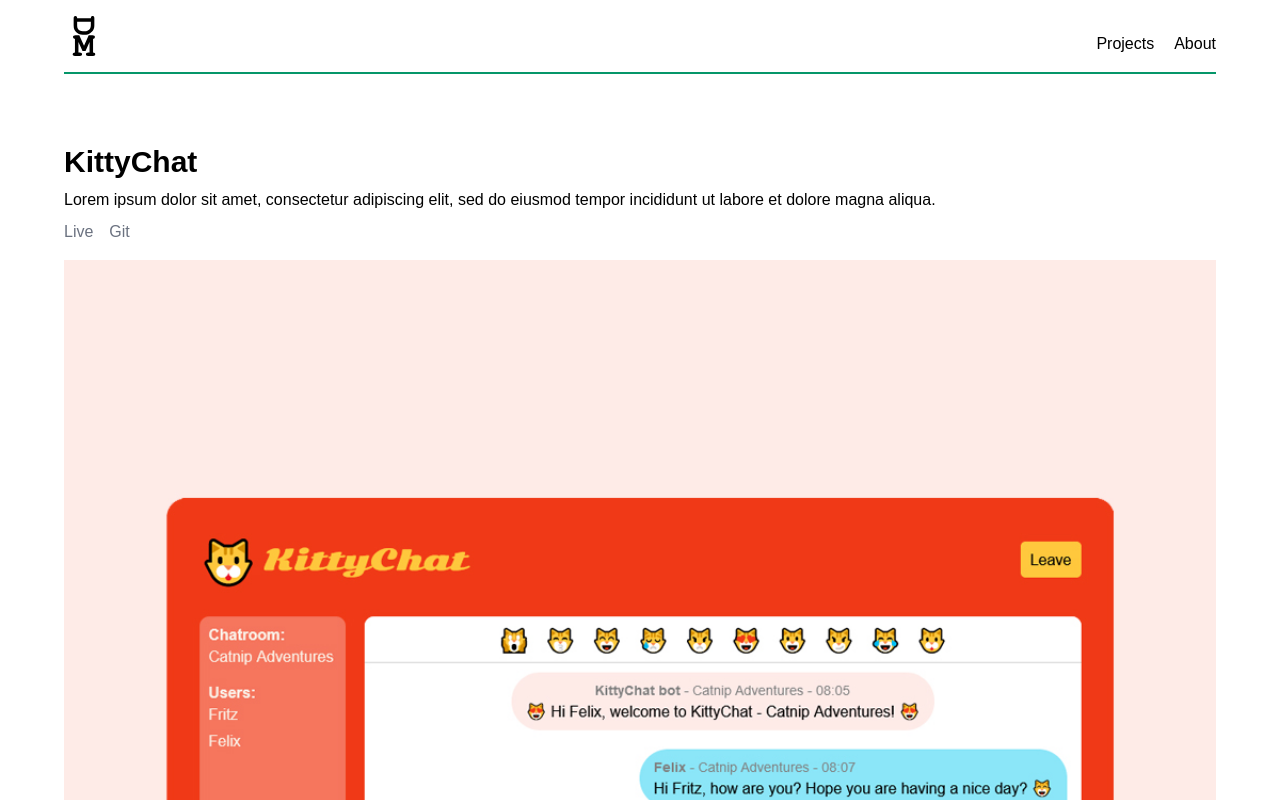
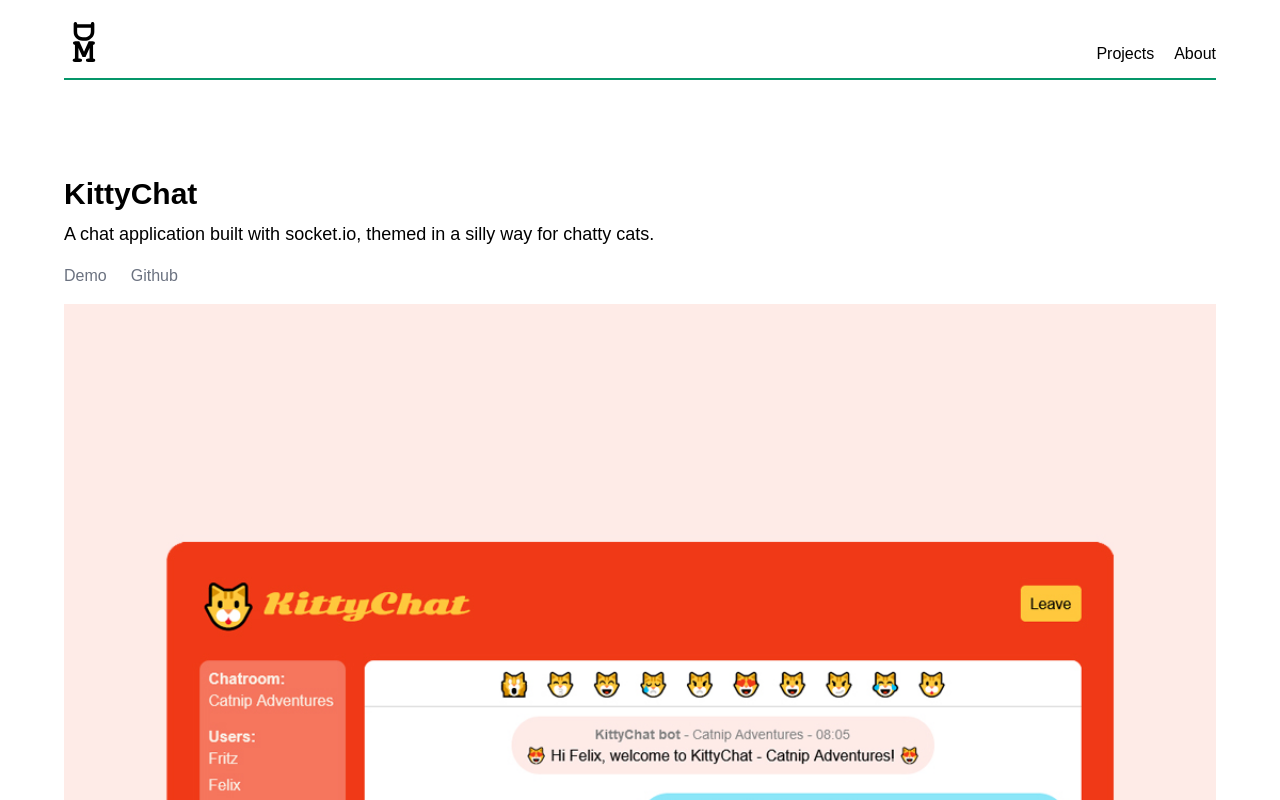
Before and after one commit to MickDellaert/portfolio2021, a Next.js app: page /projects/1 in a window 1280 px wide. Shown: the top 800 px of the page. Built offline with nearby package versions, Linux system fonts and the light colour scheme.

Commit message:
added project descriptions, footer, css updates

```diff
--- /dev/null
+++ b/components/Footer.js
@@ -0,0 +1,14 @@
+const Footer = () => {
+  return (
+    <>
+    <footer className="footer-container flex justify-center items-center bg-green-600 h-64">
+      <div>
+        <h2>mickdellaert@gmail.com</h2>
+      </div>
+    </footer>
+
+      </>
+  );
+};
+
+export default Footer;
--- a/components/Header.js
+++ b/components/Header.js
@@ -2,10 +2,10 @@ import Navbar from "./Navbar";
 import Hero from "./Hero";
 
 const Header = () => {
-    return ( <div className="header-container w-full">
+    return ( <header className="header-container w-full">
         <Navbar/>
         <Hero/>
-    </div> );
+    </header> );
 }
 
 export default Header;
--- a/components/Layout.js
+++ b/components/Layout.js
@@ -1,14 +1,15 @@
-import Navbar from "./Navbar";
-import Hero from "./Hero";
+// import Navbar from "./Navbar";
+// import Hero from "./Hero";
+// import Footer from "./Footer";
 
-const Layout = ({ children }) => {
-  return (
-    <>
-      {/* <Navbar /> */}
+// const Layout = ({ children }) => {
+//   return (
+//     <>
+//       <Navbar />
 
-      <main>{children}</main>
-    </>
-  );
-};
+//       <main>{children}</main>
+//     </>
+//   );
+// };
 
-export default Layout;
+// export default Layout;
--- a/components/Navbar.js
+++ b/components/Navbar.js
@@ -20,15 +20,15 @@ const Navbar = () => {
   return (
     <Fragment>
       <nav>
-        <div className="navbar-wrapper fixed top-0 left-0 right-0 w-full z-10 bg-white">
+        <div className="navbar-wrapper fixed top-0 left-0 right-0 w-full z-10 bg-white ">
           <div
-            className={`navbar-container flex justify-between items-end mx-6 md:mx-16 py-4 ${
+            className={`navbar-container flex justify-between items-center mx-6 md:mx-16 2xl:mx-24 h-20 ${
               colorChange
                 ? "bg-white border-b-2 border-white"
                 : "bg-white border-b-2 border-green-600"
             }`}
           >
-            <div className="logo-container">
+            <div className="logo-container self-end mb-4">
               <div className="logo">
                 <Link href="/">
                   <Image
@@ -46,7 +46,7 @@ const Navbar = () => {
               </div>
             </div>
 
-            <div className="navlinks">
+            <div className="navlinks self-end mb-3">
               {/* <Link href="/" passHref>
                 <a className={`${colorChange ? "text-green-600 hover:text-black" : "text-black hover:text-green-600"}`}>Home</a>
               </Link> */}
--- a/data.js
+++ b/data.js
@@ -3,9 +3,9 @@ export const projects = [
     id: 1,
     name: "KittyChat",
     description:
-      "Lorem ipsum dolor sit amet, consectetur adipiscing elit, sed do eiusmod tempor incididunt ut labore et dolore magna aliqua.",
+      "A chat application built with socket.io, themed in a silly way for chatty cats.",
     linkLive: "https://kittychat-app.herokuapp.com/",
-    linkName: "Live",
+    linkName: "Demo",
     linkGit: "https://github.com/MickDellaert/chatroom-exercise",
     mainImage: "/KittyChat/KittyChat-grid.jpg",
     detailImage: ["/KittyChat/KittyChat-grid.jpg"],
@@ -14,20 +14,19 @@ export const projects = [
     id: 2,
     name: "Delish Delights",
     description:
-      "Lorem ipsum dolor sit amet, consectetur adipiscing elit, sed do eiusmod tempor incididunt ut labore et dolore magna aliqua.",
+      "Have some left-overs in the fridge? Get some inspiration with this app and search by ingredient. Built with Vue and the meal API",
     linkLive: "https://delish-delights.netlify.app/",
-    linkName: "Live",
+    linkName: "Demo",
     linkGit: "https://github.com/MickDellaert/vue-api",
     mainImage: "/Delish/delish-laptop-grid-2.jpg",
-    detailImage: ["/Delish/Delish-mockup-phone.jpg","/Delish/delish-ipad.jpg"],
+    detailImage: ["/Delish/Delish-mockup-phone.jpg", "/Delish/delish-ipad.jpg"],
   },
   {
     id: 3,
     name: "Review app",
-    description:
-      "Lorem ipsum dolor sit amet, consectetur adipiscing elit, sed do eiusmod tempor incididunt ut labore et dolore magna aliqua.",
+    description: "A review app built with Angular, Express and Bootstrap.",
     linkLive: "https://angular-review-mick.herokuapp.com/",
-    linkName: "Live",
+    linkName: "Demo",
     linkGit: "https://github.com/MickDellaert/angular-review-app",
     mainImage: "/Review/Reviewapp-1.jpg",
     detailImage: [
@@ -39,9 +38,9 @@ export const projects = [
     id: 4,
     name: "Todo app",
     description:
-      "Lorem ipsum dolor sit amet, consectetur adipiscing elit, sed do eiusmod tempor incididunt ut labore et dolore magna aliqua.",
+      "Keep track of your todos with this app, built with React and styled with Tailwind.",
     linkLive: "https://react-to-do-app-mick.netlify.app/",
-    linkName: "Live",
+    linkName: "Demo",
     linkGit: "https://github.com/MickDellaert/react-intro",
     mainImage: "/Todo/Todo-App-grid.jpg",
     detailImage: ["/Todo/Todo-App-grid.jpg"],
@@ -51,20 +50,23 @@ export const projects = [
     id: 5,
     name: "Weather app",
     description:
-      "Lorem ipsum dolor sit amet, consectetur adipiscing elit, sed do eiusmod tempor incididunt ut labore et dolore magna aliqua.",
+      "Check out the weather by searching for cities all over the world, toggle the background between some nice cityscapes or current weather view. \r \n Made with the Weather API and Bootstrap",
     linkLive: "https://weather-app-mick.netlify.app/",
-    linkName: "Live",
+    linkName: "Demo",
     linkGit: "https://github.com/MickDellaert/weather-app",
     mainImage: "/Weather/weather-phone-mockup-rio.jpg",
-    detailImage: ["/Weather/weather-laptop-mockup-rio.jpg", "/Weather/weather-phone-mockup-rio.jpg"],
+    detailImage: [
+      "/Weather/weather-laptop-mockup-rio.jpg",
+      "/Weather/weather-phone-mockup-rio.jpg",
+    ],
   },
   {
     id: 6,
     name: "Pokedex",
     description:
-      "Lorem ipsum dolor sit amet, consectetur adipiscing elit, sed do eiusmod tempor incididunt ut labore et dolore magna aliqua.",
+      "Search for a Pokemon by ID, number or get a random one, toggle a cool opening and closing effect. Built with JS, PHP and the Pokemon API",
     linkLive: "https://shrouded-fortress-50245.herokuapp.com/",
-    linkName: "Live",
+    linkName: "Demo",
     linkGit: "https://github.com/MickDellaert/php_pokedex",
     mainImage: "/Pokedex/Pokedex-1.jpg",
     detailImage: ["/Pokedex/Pokedex-1.jpg"],
@@ -73,23 +75,26 @@ export const projects = [
     id: 7,
     name: "Rock Paper Scissors Spock",
     description:
-      "Lorem ipsum dolor sit amet, consectetur adipiscing elit, sed do eiusmod tempor incididunt ut labore et dolore magna aliqua.",
+      "A spin on the classic game, with some added if statements. Made with JS and Bootstrap.",
     linkLive: "https://mick-rock-paper.netlify.app/",
-    linkName: "Live",
+    linkName: "Demo",
     linkGit:
       "https://github.com/MickDellaert/01-rock-paper-scissors-lizard-spock",
     mainImage: "/RockPaper/Rock-ipad-mockup.jpg",
-    detailImage: ["/RockPaper/Rock-ipad-mockup.jpg","/RockPaper/rock-phone.jpg"],
+    detailImage: [
+      "/RockPaper/Rock-ipad-mockup.jpg",
+      "/RockPaper/rock-phone.jpg",
+    ],
   },
   {
     id: 8,
     name: "FLWR",
     description:
-      "Lorem ipsum dolor sit amet, consectetur adipiscing elit, sed do eiusmod tempor incididunt ut labore et dolore magna aliqua.",
+      "Order some lovely bouquets on the FLWR website, I made the details page in this group effort, making this the first webpage I ever made Built with Bootstrap and Sass.",
     linkLive: "https://mickdellaert.github.io/FLWR/details.html",
-    linkName: "Live",
+    linkName: "Demo",
     linkGit: "https://github.com/MickDellaert/FLWR",
     mainImage: "/FLWR/FLWR.jpg",
-    detailImage: ["/FLWR/FLWR-top.jpg","/FLWR/FLWR-bottom.jpg"],
+    detailImage: ["/FLWR/FLWR-top.jpg", "/FLWR/FLWR-bottom.jpg"],
   },
 ];
--- a/pages/_app.js
+++ b/pages/_app.js
@@ -9,9 +9,9 @@ const MyApp = ({ Component, pageProps }) => {
   return (
     <>
         <ParallaxProvider>
-      <Layout>
+      {/* <Layout> */}
         <Component {...pageProps} />
-      </Layout>
+      {/* </Layout> */}
       </ParallaxProvider>
     </>
   );
--- a/pages/index.js
+++ b/pages/index.js
@@ -2,6 +2,7 @@ import Hero from "../components/Hero";
 import About from "../components/About";
 import Project from "../components/Project";
 import Header from "../components/Header";
+import Footer from "../components/Footer";
 
 import { projects } from "../data";
 
@@ -17,12 +18,17 @@ export default ({ projectsLists }) => (
   <>
     {" "}
     <Header />
-    <div id="projects" className="projects-anchor  "></div>
-    <div className="pics grid md:grid-cols-2 2xl:grid-cols-4 gap-6 mx-6 mb-6 xl:pt-16 md:mx-16 md:mb-16 bg-white relative">
+    <main>
+    <div id="projects" className="projects-anchor"></div>
+
+    <section id="" className="pics grid md:grid-cols-2 2xl:grid-cols-4 gap-6 mx-6 md:mx-16 2xl:mx-24 mb-6 md:mb-16 2xl:mb-32 xl:pt-16 bg-white relative">
+
       {projectsLists.map((projectsList) => (
         <Project key={projectsList.id} {...projectsList} />
       ))}
-    </div>
+    </section>
     <About />
+    </main>
+    <Footer/>
   </>
 );
--- a/pages/projects/[id].js
+++ b/pages/projects/[id].js
@@ -24,27 +24,27 @@ export const getStaticPaths = async () => {
 export default ({ project }) => (
   <>
   <Navbar/>
-  <div className="">
-    <div className="project-header m-4 md:mx-16 mt-36">
-      <div className="project-description">
-        <h2 className="project-title text-3xl mb-2 ">{project.name}</h2>
-        <p className="text-base mb-2">{project.description}</p>
+  <main className="project-container mx-6 md:mx-16 2xl:mx-24">
+    <div className="project-header mt-44">
+      <div className="project-description-container">
+        <h2 className="project-title text-3xl mb-2">{project.name}</h2>
+        <p className="text-lg mb-4">{project.description}</p>
       </div>
-      <div className="project-links">
+      <div className="project-links pb-4">
         <Link href={project.linkLive} passHref>
-          <a className="livelink text-gray-500 hover:text-green-600 mr-4" target="_blank" rel="noreferrer">
+          <a className="livelink text-gray-500 hover:text-green-600 mr-6" target="_blank" rel="noreferrer">
             {project.linkName}
           </a>
         </Link>
         <Link href={project.linkGit} passHref>
           <a className="gitlink text-gray-500 hover:text-green-600"target="_blank" rel="noreferrer">
-            Git
+            Github
           </a>
         </Link>
       </div>
     </div>
 
-    <div className="pics grid grid-col md:grid-flow-col mx-4 md:mx-16">
+    <div className="pics grid grid-col md:grid-flow-col">
       {/* <Image
         layout="responsive"
         objectFit="contain"
@@ -71,7 +71,7 @@ export default ({ project }) => (
       })}
     </div>
 
-    <div className="project-navbuttons h-16 py-3 mx-4 md:mx-16">
+    <div className="project-navbuttons h-16 py-3">
       <Link href={`/projects/[id]`} as={`/projects/${project.id - 1}`} passHref>
         <a className="text-gray-500 hover:text-green-600">{project.id > 1 ? "Previous" : ""}</a>
       </Link>
@@ -79,6 +79,6 @@ export default ({ project }) => (
         <a className="text-gray-500 hover:text-green-600">{project.id < 8 ? "Next" : ""}</a>
       </Link>
     </div>
-  </div>
+  </main>
   </>
 );
--- a/styles/globals.css
+++ b/styles/globals.css
@@ -194,7 +194,7 @@ a {
 
 .project-title {
   font-family: "Libre Franklin", sans-serif;
-  font-weight: 700;
+  font-weight: 600;
 }
 
 /* .header-container {
@@ -205,12 +205,19 @@ a {
   margin-top: 80px;
 } */
 
-/* .projects-anchor {
+.projects-anchor {
+  display: block;
+  position: relative;
+  top: -30px;
+  visibility: hidden;
+}
+
+.about-anchor {
   display: block;
   position: relative;
   top: -80px;
   visibility: hidden;
-} */
+}
 
 img {
   display: block;
@@ -218,6 +225,10 @@ img {
 
 .portrait {
   opacity: 0.85;
+}
+
+.about-container{
+  background-color: #f1f1f1;
 }
 
 @media only screen and (max-width: 1279px) {
```
Also changed, not shown: components/About.js (+30 -25 lines), components/Hero.js (+6 -7 lines).
